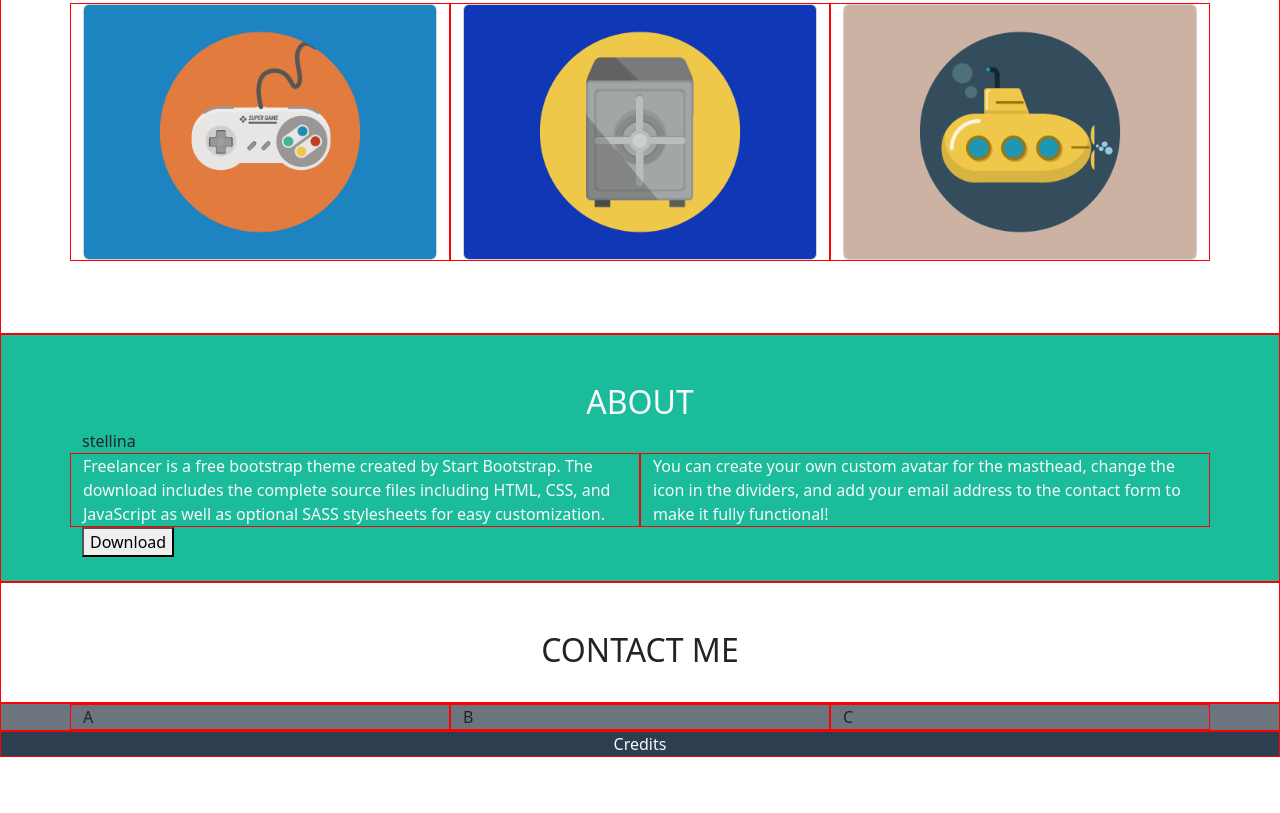
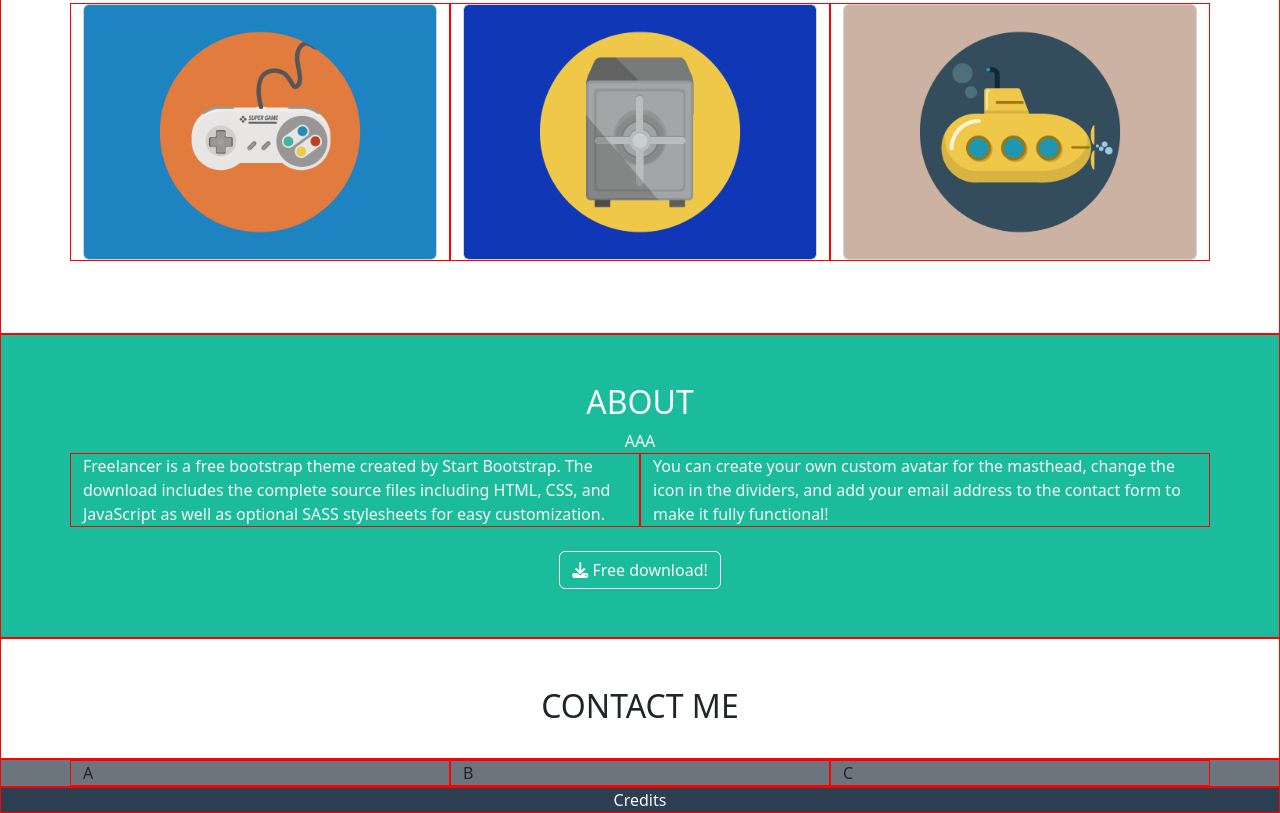
Before and after one commit to DavideBernasconi13/html-css-bootstrap-freelancer, a plain HTML site: page index.html in a window 1280 px wide. Shown: the part 547-1360 px from the top of the page. Before the commit the page ends 1304 px from the top, so only its background shows below. Drawn offline with nearby package versions, Linux system fonts and the light colour scheme.

Commit message:
fix about section and insert font-awesome

```diff
--- a/index.html
+++ b/index.html
@@ -7,6 +7,9 @@
     <title>Bootstrap freelance</title>
     <link href="https://cdn.jsdelivr.net/npm/bootstrap@5.3.3/dist/css/bootstrap.min.css" rel="stylesheet"
         integrity="sha384-QWTKZyjpPEjISv5WaRU9OFeRpok6YctnYmDr5pNlyT2bRjXh0JMhjY6hW+ALEwIH" crossorigin="anonymous">
+    <link rel="stylesheet" href="https://cdnjs.cloudflare.com/ajax/libs/font-awesome/6.5.1/css/all.min.css"
+        integrity="sha512-DTOQO9RWCH3ppGqcWaEA1BIZOC6xxalwEsw9c2QQeAIftl+Vegovlnee1c9QX4TctnWMn13TZye+giMm8e2LwA=="
+        crossorigin="anonymous" referrerpolicy="no-referrer" />
     <link rel="stylesheet" href="style/style.css">
 </head>
 
@@ -67,7 +70,7 @@
         <section id="about" class="odd pt-5 pb-4 db-debug">
             <div class="container">
                 <h2 class="text-center text-uppercase text-light">About</h2>
-                <div>stellina</div>
+                <div class="star m-auto text-center text-light">AAA</div>
                 <div class="row text-light">
                     <div class="col-md-12 col-lg-6 db-debug">
                         Freelancer is a free bootstrap theme created by Start Bootstrap. The download includes the
@@ -78,7 +81,13 @@
                         change the icon in the dividers, and add your email address to the contact form to make it fully
                         functional!</div>
                 </div>
-                <button>Download</button>
+                <div class="text-center m-4">
+                    <a href="#" class="btn btn-xl btn-outline-light">
+                        <i class="fa-solid fa-download"></i>
+                        Free download!
+                    </a>
+                </div>
+
             </div>
         </section>
         <section id="contact" class="db-debug pt-5 pb-4">
--- a/style/style.css
+++ b/style/style.css
@@ -25,6 +25,7 @@
 
 .card:after {
     content: '\2b';
+    font-family: "Font Awesome 5 Free";
     font-size: 10em;
     display: flex;
     justify-content: center;
```
